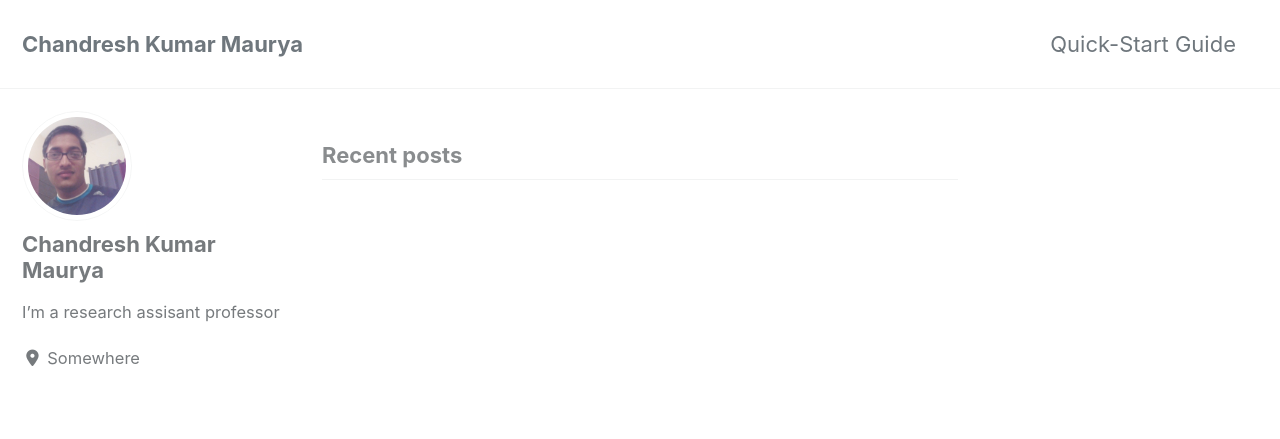
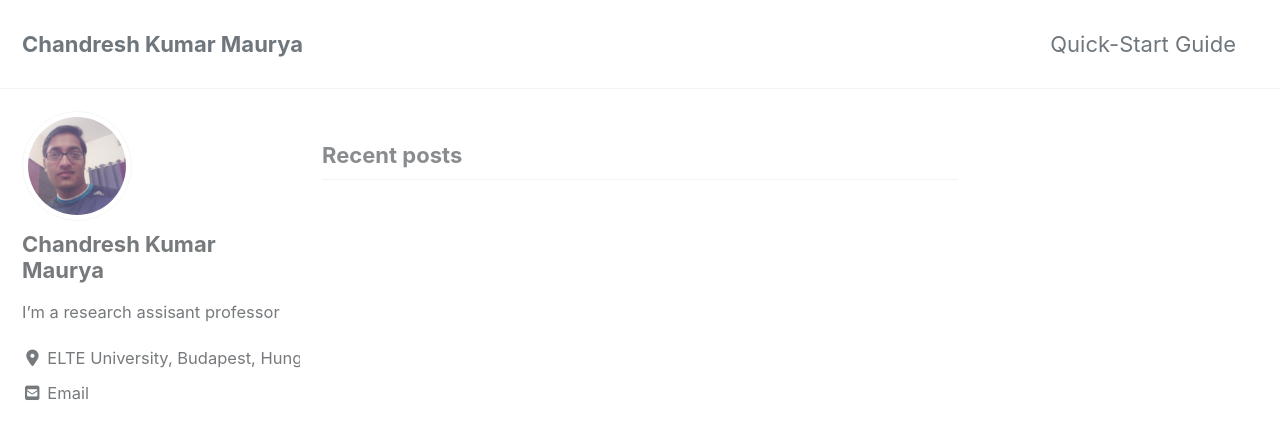
Before and after one commit to chandreshiit/oldsite, a Jekyll site: the page built from index.html, in a window 1280 px wide and 900 px high. Shown: the top 439 px of the window. Built offline with Jekyll 4.4.1, drawn with Linux system fonts in a browser that asks for light colours; cached includes are drawn as plain includes; nearby versions of some CDN libraries; the list of posts is cut into pages by our own code.

Commit message:
Update _config.yml

```diff
--- a/_config.yml
+++ b/_config.yml
@@ -110,8 +110,8 @@ author:
   name             : "Chandresh Kumar Maurya"
   avatar           : /assets/images/Chandresh.jpg   # path of avatar image, e.g. "/assets/images/bio-photo.jpg"
   bio              : "I'm a research assisant professor"
-  location         : "Somewhere"
-  email            :
+  location         : "ELTE University, Budapest, Hungary"
+  email            : ckm.jnu@gmail.com
   links:
     - label: "Email"
       icon: "fas fa-fw fa-envelope-square"
@@ -292,3 +292,10 @@ defaults:
       comments: # true
       share: true
       related: true
+  # _pages
+  - scope:
+      path: ""
+      type: pages
+    values:
+      layout: single
+      author_profile: true
```
